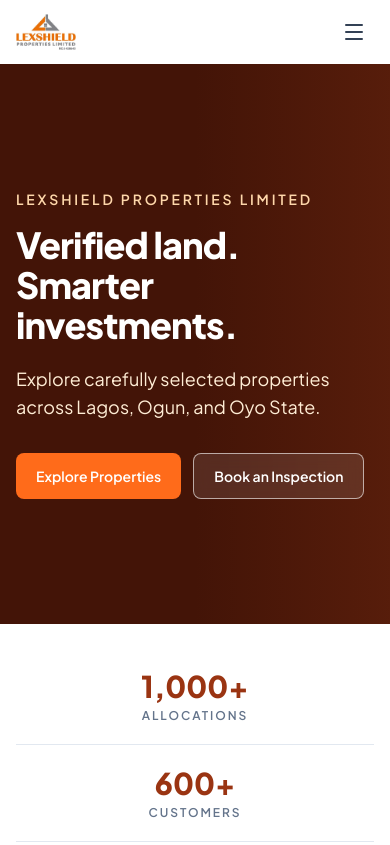
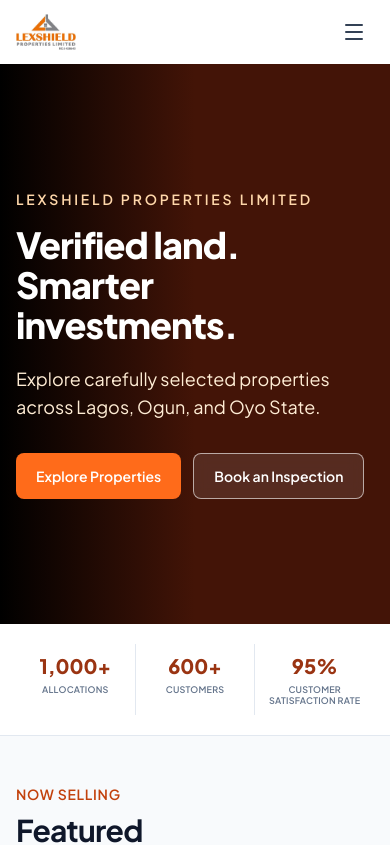
Before and after one commit to Gandokijnr/lexshield-properties, a Nuxt app: page / in a window 390 px wide. Shown: the top 845 px of the page. Built offline with nearby package versions, Linux system fonts and the light colour scheme.

Commit message:
update the background color

```diff
--- a/pages/index.vue
+++ b/pages/index.vue
@@ -15,7 +15,7 @@
           :fetchpriority="index === 0 ? 'high' : 'auto'"
         />
       </div>
-      <div class="absolute inset-0 -z-10 bg-gradient-to-r from-primary-950/95 via-primary-950/75 to-primary-900/35" />
+      <div class="absolute inset-0 -z-10 bg-gradient-to-r from-black via-primary-950/75 to-white-900/35" />
 
       <div class="container-page flex min-h-[560px] items-center py-20 sm:py-28">
         <div class="max-w-3xl">
@@ -43,18 +43,18 @@
     </section>
 
     <section class="border-b border-neutral-200 bg-white" aria-label="Lexshield at a glance">
-      <div class="container-page grid grid-cols-1 divide-y divide-neutral-200 py-6 text-center sm:grid-cols-3 sm:divide-x sm:divide-y-0 sm:py-8">
-        <div class="px-4 py-5 sm:py-2">
-          <strong class="block text-3xl font-extrabold text-primary-800 sm:text-4xl">1,000+</strong>
-          <span class="mt-1 block text-xs font-semibold uppercase tracking-[0.16em] text-neutral-500">Allocations</span>
+      <div class="container-page flex divide-x divide-neutral-200 py-5 text-center sm:py-8">
+        <div class="min-w-0 flex-1 px-1 py-2 sm:px-4">
+          <strong class="block text-xl font-extrabold text-primary-800 sm:text-4xl">1,000+</strong>
+          <span class="mt-1 block text-[9px] font-semibold uppercase leading-tight tracking-wide text-neutral-500 sm:text-xs sm:tracking-[0.16em]">Allocations</span>
         </div>
-        <div class="px-4 py-5 sm:py-2">
-          <strong class="block text-3xl font-extrabold text-primary-800 sm:text-4xl">600+</strong>
-          <span class="mt-1 block text-xs font-semibold uppercase tracking-[0.16em] text-neutral-500">Customers</span>
+        <div class="min-w-0 flex-1 px-1 py-2 sm:px-4">
+          <strong class="block text-xl font-extrabold text-primary-800 sm:text-4xl">600+</strong>
+          <span class="mt-1 block text-[9px] font-semibold uppercase leading-tight tracking-wide text-neutral-500 sm:text-xs sm:tracking-[0.16em]">Customers</span>
         </div>
-        <div class="px-4 py-5 sm:py-2">
-          <strong class="block text-3xl font-extrabold text-primary-800 sm:text-4xl">95%</strong>
-          <span class="mt-1 block text-xs font-semibold uppercase tracking-[0.16em] text-neutral-500">Customer Satisfaction Rate</span>
+        <div class="min-w-0 flex-1 px-1 py-2 sm:px-4">
+          <strong class="block text-xl font-extrabold text-primary-800 sm:text-4xl">95%</strong>
+          <span class="mt-1 block text-[9px] font-semibold uppercase leading-tight tracking-wide text-neutral-500 sm:text-xs sm:tracking-[0.16em]">Customer Satisfaction Rate</span>
         </div>
       </div>
     </section>
```
